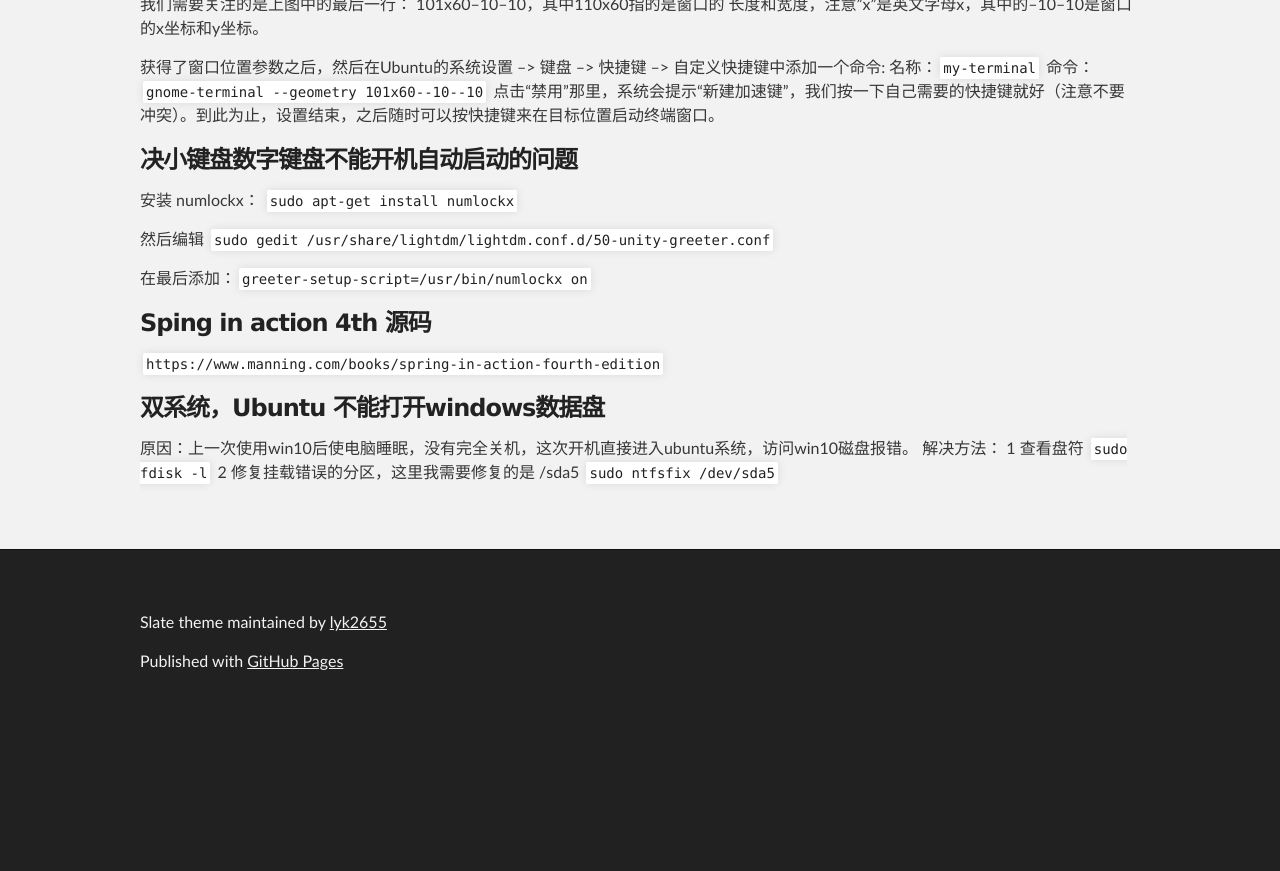
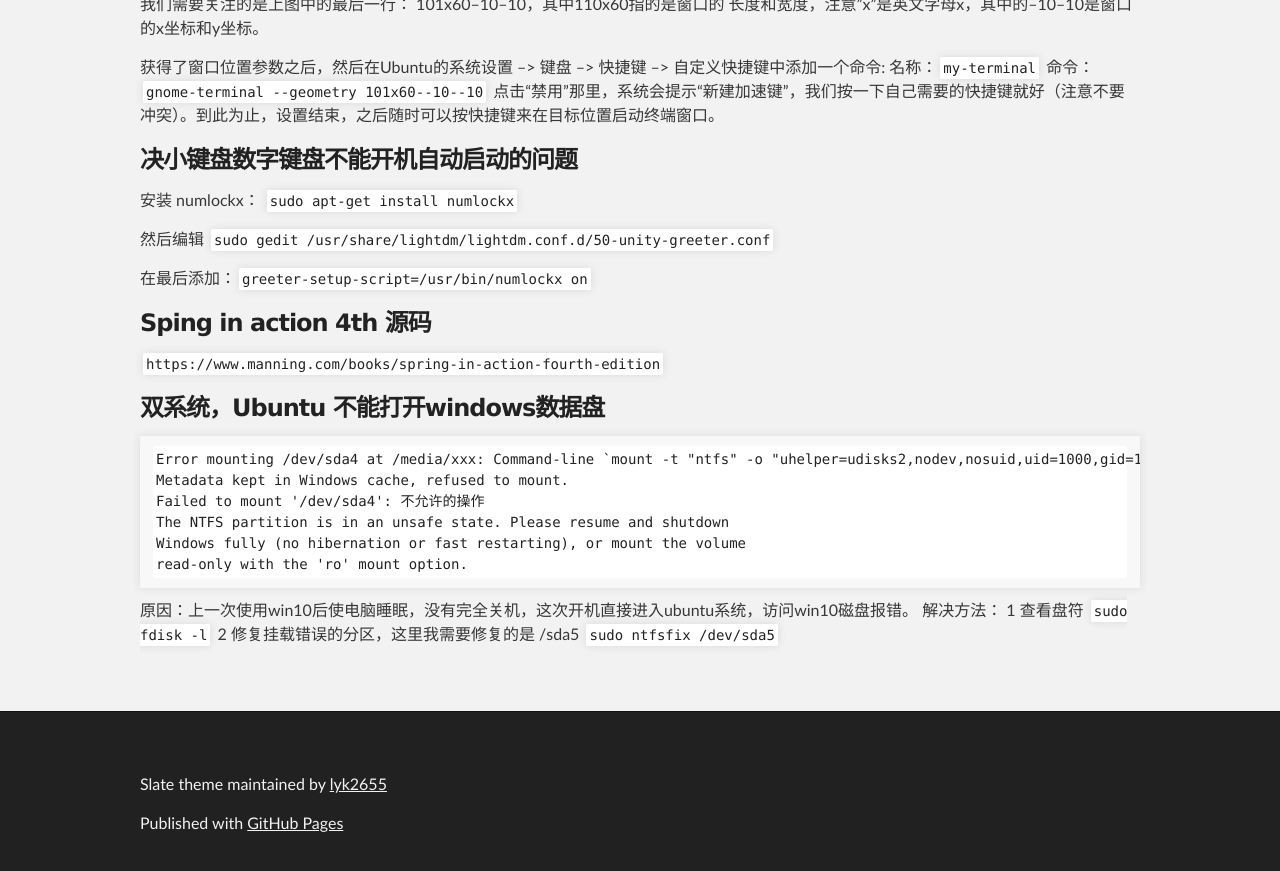
Before and after one commit to lyk2655/hello-world, a Jekyll site: the page built from index.md, in a window 1280 px wide and 900 px high, scrolled down 1562 px. Shown: the top 871 px of the window. Built offline with Jekyll 4.4.1, drawn with Linux system fonts in a browser that asks for light colours; our own code applies the rules of GitHub Pages for plain Markdown files; before the commit the page ends 2300 px from its top, so only the background shows below that.

Commit message:
error code

````diff
--- a/index.md
+++ b/index.md
@@ -81,7 +81,16 @@ linyk3@ThinkPad-S5:~$
 ### Sping in action 4th 源码
 `https://www.manning.com/books/spring-in-action-fourth-edition`
 
+
 ### 双系统，Ubuntu 不能打开windows数据盘
+```
+Error mounting /dev/sda4 at /media/xxx: Command-line `mount -t "ntfs" -o "uhelper=udisks2,nodev,nosuid,uid=1000,gid=1000" "/dev/sda4" "/media/linyk3/软件工程"' exited with non-zero exit status 14: The disk contains an unclean file system (0, 0).
+Metadata kept in Windows cache, refused to mount.
+Failed to mount '/dev/sda4': 不允许的操作
+The NTFS partition is in an unsafe state. Please resume and shutdown
+Windows fully (no hibernation or fast restarting), or mount the volume
+read-only with the 'ro' mount option.
+```
 原因：上一次使用win10后使电脑睡眠，没有完全关机，这次开机直接进入ubuntu系统，访问win10磁盘报错。
 解决方法：
 1 查看盘符
````
